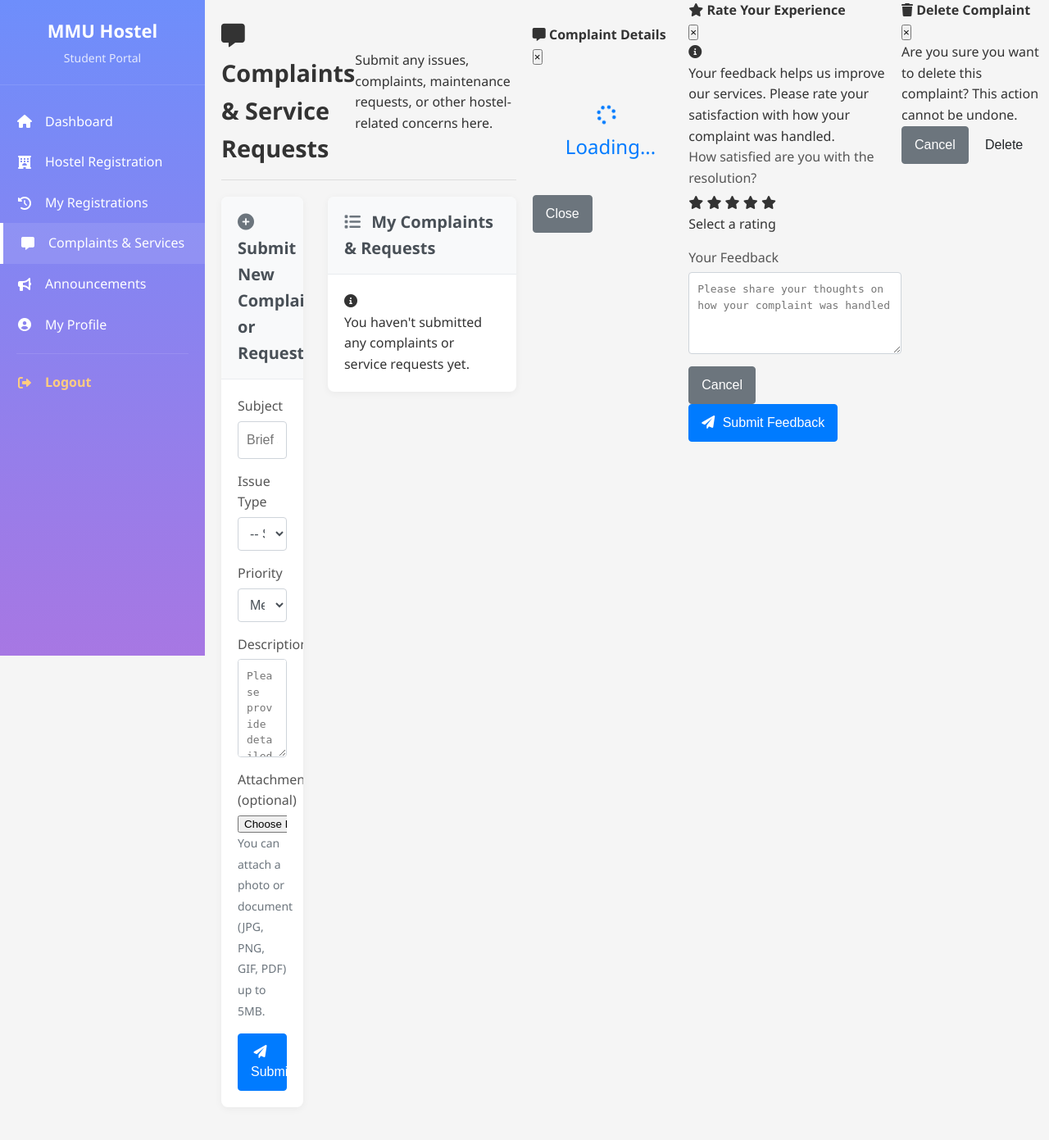
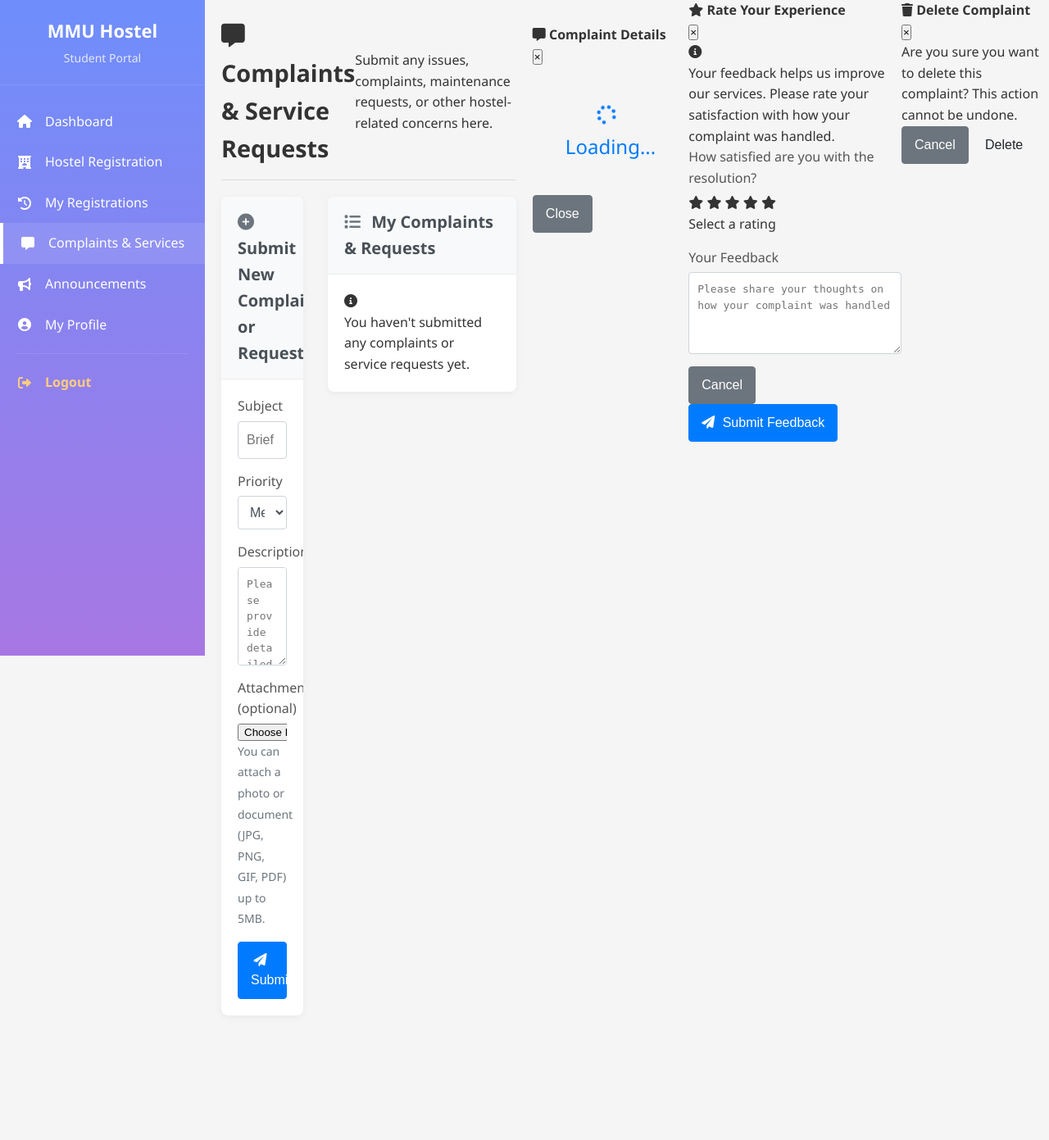
Before and after one commit to boon-lh/hostel-management-system, a PHP site: page /student/complaints.php in a window 1280 px wide. Shown: the whole page at 82% size. After the commit the page ends 1219 px from the top, so only its background shows below. Run offline with PHP 8.4, Linux system fonts and the light colour scheme; the visitor is signed in with stand-in values (Sample User, id 1); data that the repository does not hold is empty.

Commit message:
Update complain form

```diff
--- /dev/null
+++ b/drop_complaint_type.sql
@@ -0,0 +1,2 @@
+-- SQL script to remove the complaint_type column from the complaints table
+ALTER TABLE `complaints` DROP COLUMN `complaint_type`;
--- a/student/complaints.php
+++ b/student/complaints.php
@@ -103,31 +103,9 @@ require_once '../shared/includes/sidebar-student.php';
                     <div class="card-body">
                         <form id="complaintForm" action="complaints.php" method="POST" enctype="multipart/form-data">
                             <input type="hidden" name="action" value="submit_complaint">
-
-                            <div class="form-group">
+                              <div class="form-group">
                                 <label for="subject">Subject</label>
                                 <input type="text" class="form-control" id="subject" name="subject" placeholder="Brief subject of your complaint" required>
-                            </div><div class="form-group">
-                                <label for="complaint_type">Issue Type</label>
-                                <select class="form-control" id="complaint_type" name="complaint_type" required>
-                                    <option value="">-- Select Type --</option>
-                                    <optgroup label="Facilities & Maintenance">
-                                        <option value="hostel_facility">General Facility Issue</option>
-                                        <option value="maintenance">Maintenance Request</option>
-                                        <option value="furniture">Furniture Issue/Request</option>
-                                        <option value="internet">Internet Issue</option>
-                                        <option value="cleanliness">Cleanliness Issue</option>
-                                    </optgroup>
-                                    <optgroup label="Administrative & Personal">
-                                        <option value="roommate">Roommate Issue</option>
-                                        <option value="staff">Staff Behavior</option>
-                                        <option value="security">Security Issue</option>
-                                        <option value="cafeteria">Cafeteria Issue</option>
-                                        <option value="room_exchange">Room Exchange Request</option>
-                                        <option value="checkout">Check-out Request</option>
-                                    </optgroup>
-                                    <option value="other">Other</option>
-                                </select>
                             </div>
 
                             <div class="form-group">
@@ -167,55 +145,20 @@ require_once '../shared/includes/sidebar-student.php';
                                 <p>You haven't submitted any complaints or service requests yet.</p>
                             </div>
                         <?php else: ?>
-                            <div class="table-responsive">
-                                <table class="table table-striped">
+                            <div class="table-responsive">                                <table class="table table-striped">
                                     <thead>
                                         <tr>
-                                            <th>ID</th>
-                                            <th>Subject</th>
-                                            <th>Type</th>
-                                            <th>Status</th>
-                                            <th>Created</th>
-                                            <th>Actions</th>
+                                            <th style="width: 5%">ID</th>
+                                            <th style="width: 30%">Subject</th>
+                                            <th style="width: 15%">Status</th>
+                                            <th style="width: 15%">Created</th>
+                                            <th style="width: 35%">Actions</th>
                                         </tr>
                                     </thead>
                                     <tbody>
                                         <?php foreach ($complaints as $complaint): ?>
-                                            <tr>
-                                                <td>#<?php echo $complaint['id']; ?></td>
+                                            <tr>                                                <td>#<?php echo $complaint['id']; ?></td>
                                                 <td><?php echo htmlspecialchars($complaint['subject']); ?></td>
-                                                <td>
-                                                    <?php
-                                                    $type_badge = 'badge-info';
-                                                    $type_icon = '';
-                                                    switch ($complaint['complaint_type']) {
-                                                        case 'hostel_facility':
-                                                            $type_icon = '<i class="fas fa-building"></i> ';
-                                                            break;
-                                                        case 'roommate':
-                                                            $type_icon = '<i class="fas fa-user-friends"></i> ';
-                                                            break;
-                                                        case 'staff':
-                                                            $type_icon = '<i class="fas fa-user-tie"></i> ';
-                                                            break;
-                                                        case 'internet':
-                                                            $type_icon = '<i class="fas fa-wifi"></i> ';
-                                                            break;
-                                                        case 'cleanliness':
-                                                            $type_icon = '<i class="fas fa-broom"></i> ';
-                                                            break;
-                                                        case 'cafeteria':
-                                                            $type_icon = '<i class="fas fa-utensils"></i> ';
-                                                            break;
-                                                        case 'security':
-                                                            $type_icon = '<i class="fas fa-shield-alt"></i> ';
-                                                            break;
-                                                        default:
-                                                            $type_icon = '<i class="fas fa-question-circle"></i> ';
-                                                    }
-                                                    echo '<span class="badge ' . $type_badge . '">' . $type_icon . ucwords(str_replace('_', ' ', $complaint['complaint_type'])) . '</span>';
-                                                    ?>
-                                                </td>
                                                 <td>
                                                     <?php
                                                     $status_class = 'badge-info';
```
Also changed, not shown: student/complaint_debug.txt (added, +57 -0 lines), student/complaint_handler.php (+2 -8 lines).
